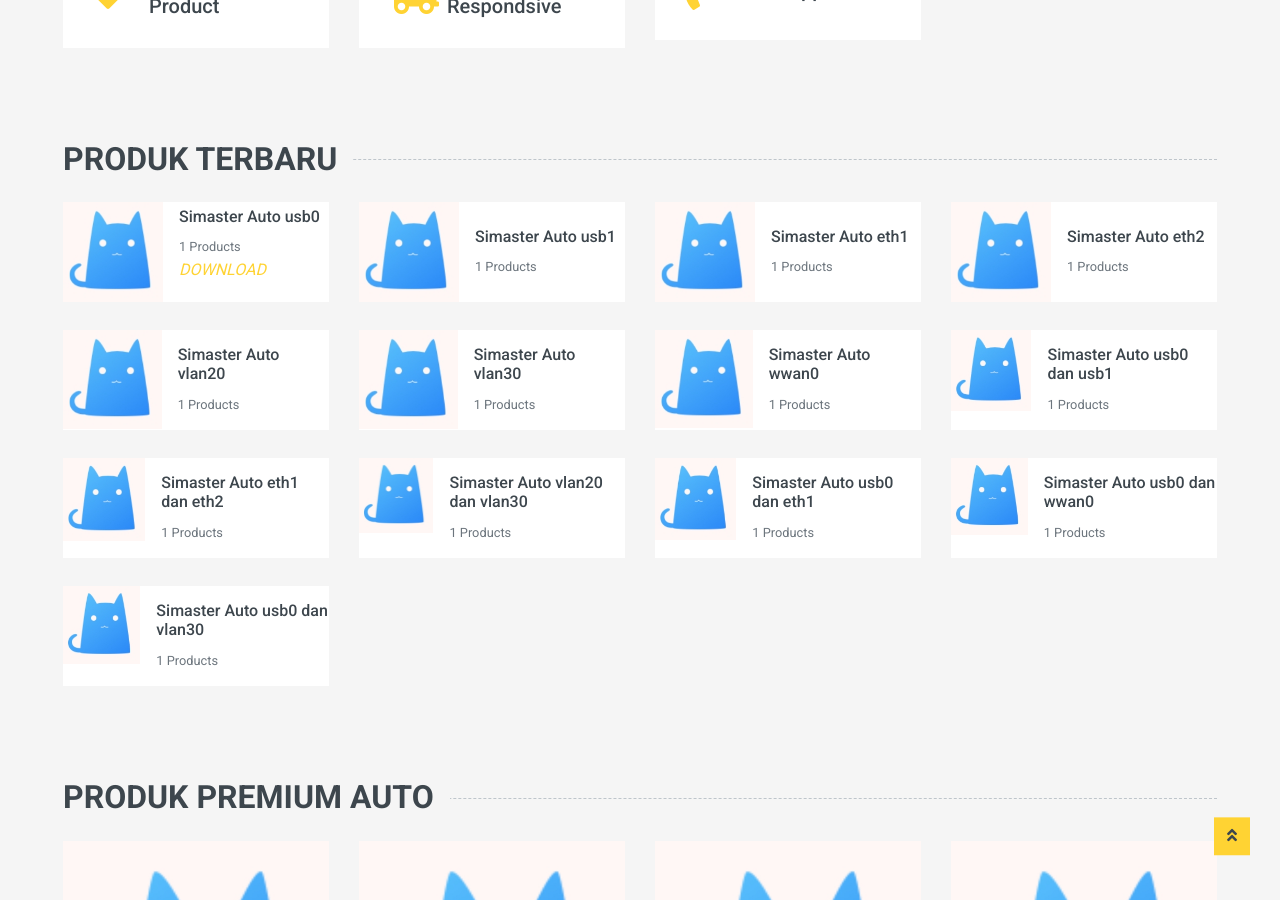
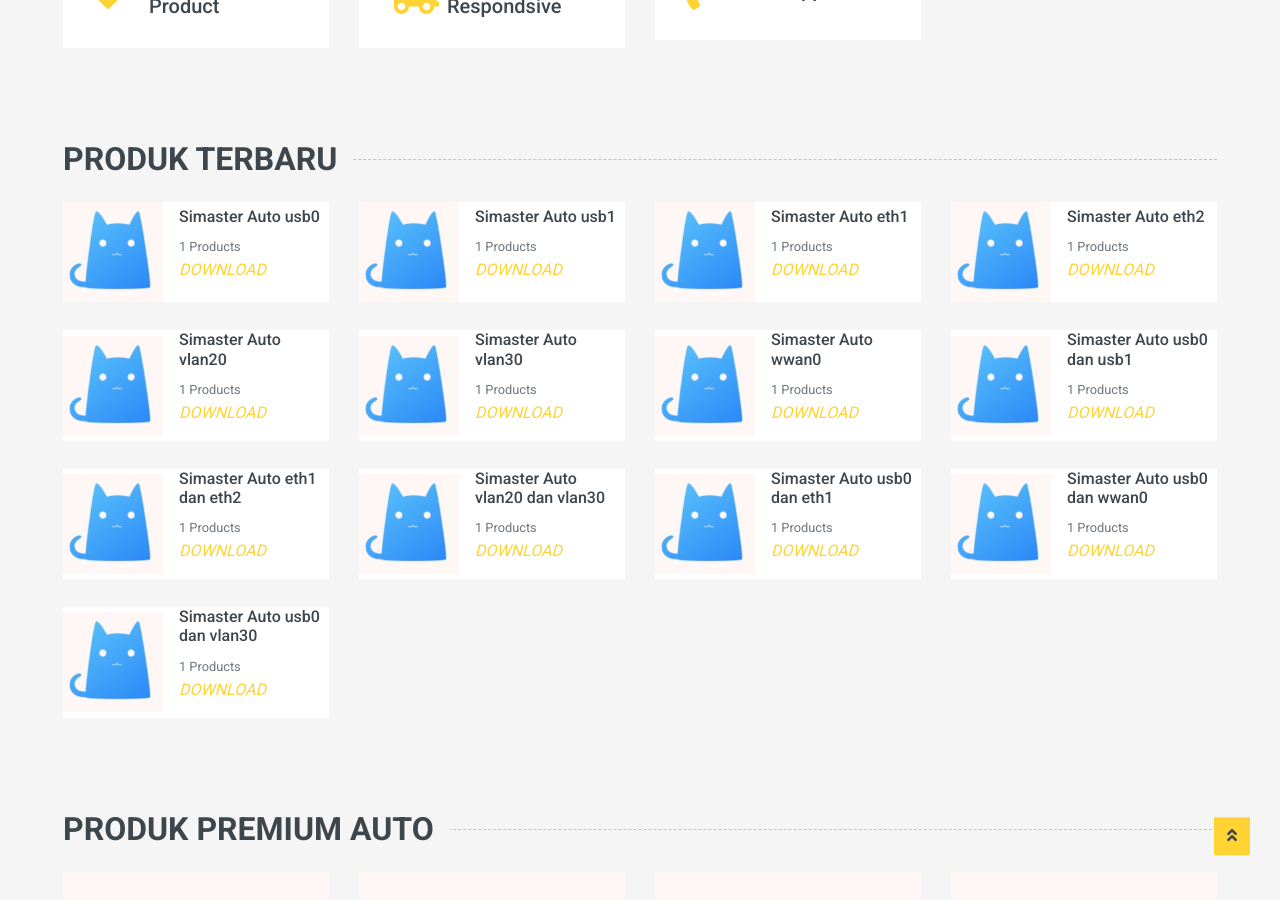
Before and after one commit to mwnsofficial/simaster, a Jekyll site: the page built from index.html, in a window 1280 px wide and 900 px high, scrolled down 757 px. Built offline with Jekyll 4.4.1, drawn with Linux system fonts in a browser that asks for light colours; nearby versions of some CDN libraries.

Commit message:
Update index.html

```diff
--- a/index.html
+++ b/index.html
@@ -76,7 +76,7 @@ layout: default
                         <h6 class="text-white text-uppercase">Save 20%</h6>
                         <h3 class="text-white mb-3">Special Offer</h3>
                         <center><h5 class="text-white mb-3">Khusus konfigurasi premium manual</h5></center>
-                        <a href="" class="btn btn-primary">Shop Now</a>
+                        <a href="/contact.html" class="btn btn-primary">Shop Now</a>
                     </div>
                 </div>
                 <div class="product-offer mb-30" style="height: 200px;">
@@ -85,7 +85,7 @@ layout: default
                         <h6 class="text-white text-uppercase">Save 20%</h6>
                         <h3 class="text-white mb-3">Special Offer</h3>
                         <center><h5 class="text-white mb-3">Khusus konfigurasi premium auto</h5></center>
-                        <a href="" class="btn btn-primary">Shop Now</a>
+                        <a href="/contact.html" class="btn btn-primary">Shop Now</a>
                     </div>
                 </div>
             </div>
@@ -147,6 +147,7 @@ layout: default
                         <div class="flex-fill pl-3">
                             <h6>Simaster Auto usb1</h6>
                             <small class="text-body">1 Products</small>
+                            <p><a href="https://www.clashmwns.com"><i>DOWNLOAD</i></a></p>
                         </div>
                     </div>
                 </a>
@@ -160,6 +161,7 @@ layout: default
                         <div class="flex-fill pl-3">
                             <h6>Simaster Auto eth1</h6>
                             <small class="text-body">1 Products</small>
+                            <p><a href="https://www.clashmwns.com"><i>DOWNLOAD</i></a></p>
                         </div>
                     </div>
                 </a>
@@ -173,6 +175,7 @@ layout: default
                         <div class="flex-fill pl-3">
                             <h6>Simaster Auto eth2</h6>
                             <small class="text-body">1 Products</small>
+                            <p><a href="https://www.clashmwns.com"><i>DOWNLOAD</i></a></p>
                         </div>
                     </div>
                 </a>
@@ -186,6 +189,7 @@ layout: default
                         <div class="flex-fill pl-3">
                             <h6>Simaster Auto vlan20</h6>
                             <small class="text-body">1 Products</small>
+                            <p><a href="https://www.clashmwns.com"><i>DOWNLOAD</i></a></p>
                         </div>
                     </div>
                 </a>
@@ -199,6 +203,7 @@ layout: default
                         <div class="flex-fill pl-3">
                             <h6>Simaster Auto vlan30</h6>
                             <small class="text-body">1 Products</small>
+                            <p><a href="https://www.clashmwns.com"><i>DOWNLOAD</i></a></p>
                         </div>
                     </div>
                 </a>
@@ -212,6 +217,7 @@ layout: default
                         <div class="flex-fill pl-3">
                             <h6>Simaster Auto wwan0</h6>
                             <small class="text-body">1 Products</small>
+                            <p><a href="https://www.clashmwns.com"><i>DOWNLOAD</i></a></p>
                         </div>
                     </div>
                 </a>
@@ -225,6 +231,7 @@ layout: default
                         <div class="flex-fill pl-3">
                             <h6>Simaster Auto usb0 dan usb1</h6>
                             <small class="text-body">1 Products</small>
+                            <p><a href="https://www.clashmwns.com"><i>DOWNLOAD</i></a></p>
                         </div>
                     </div>
                 </a>
@@ -238,6 +245,7 @@ layout: default
                         <div class="flex-fill pl-3">
                             <h6>Simaster Auto eth1 dan eth2</h6>
                             <small class="text-body">1 Products</small>
+                            <p><a href="https://www.clashmwns.com"><i>DOWNLOAD</i></a></p>
                         </div>
                     </div>
                 </a>
@@ -251,6 +259,7 @@ layout: default
                         <div class="flex-fill pl-3">
                             <h6>Simaster Auto vlan20 dan vlan30</h6>
                             <small class="text-body">1 Products</small>
+                            <p><a href="https://www.clashmwns.com"><i>DOWNLOAD</i></a></p>
                         </div>
                     </div>
                 </a>
@@ -264,6 +273,7 @@ layout: default
                         <div class="flex-fill pl-3">
                             <h6>Simaster Auto usb0 dan eth1</h6>
                             <small class="text-body">1 Products</small>
+                            <p><a href="https://www.clashmwns.com"><i>DOWNLOAD</i></a></p>
                         </div>
                     </div>
                 </a>
@@ -277,6 +287,7 @@ layout: default
                         <div class="flex-fill pl-3">
                             <h6>Simaster Auto usb0 dan wwan0</h6>
                             <small class="text-body">1 Products</small>
+                            <p><a href="https://www.clashmwns.com"><i>DOWNLOAD</i></a></p>
                         </div>
                     </div>
                 </a>
@@ -290,6 +301,7 @@ layout: default
                         <div class="flex-fill pl-3">
                             <h6>Simaster Auto usb0 dan vlan30</h6>
                             <small class="text-body">1 Products</small>
+                            <p><a href="https://www.clashmwns.com"><i>DOWNLOAD</i></a></p>
                         </div>
                     </div>
                 </a>
```
